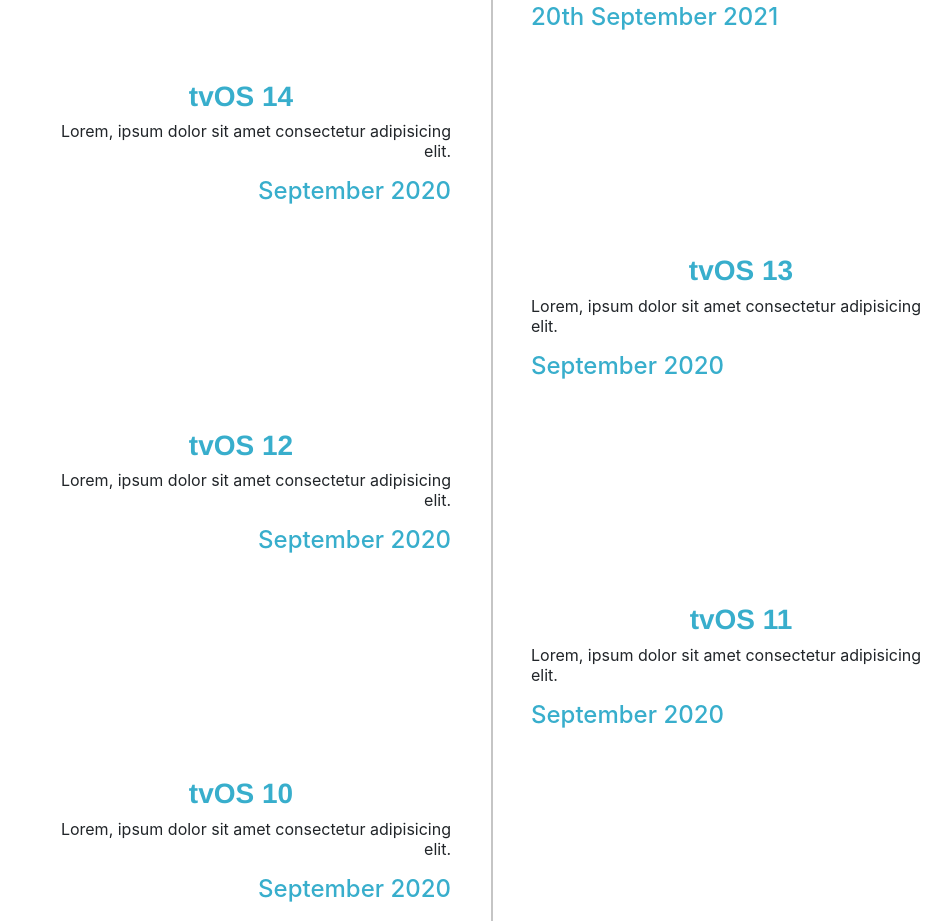
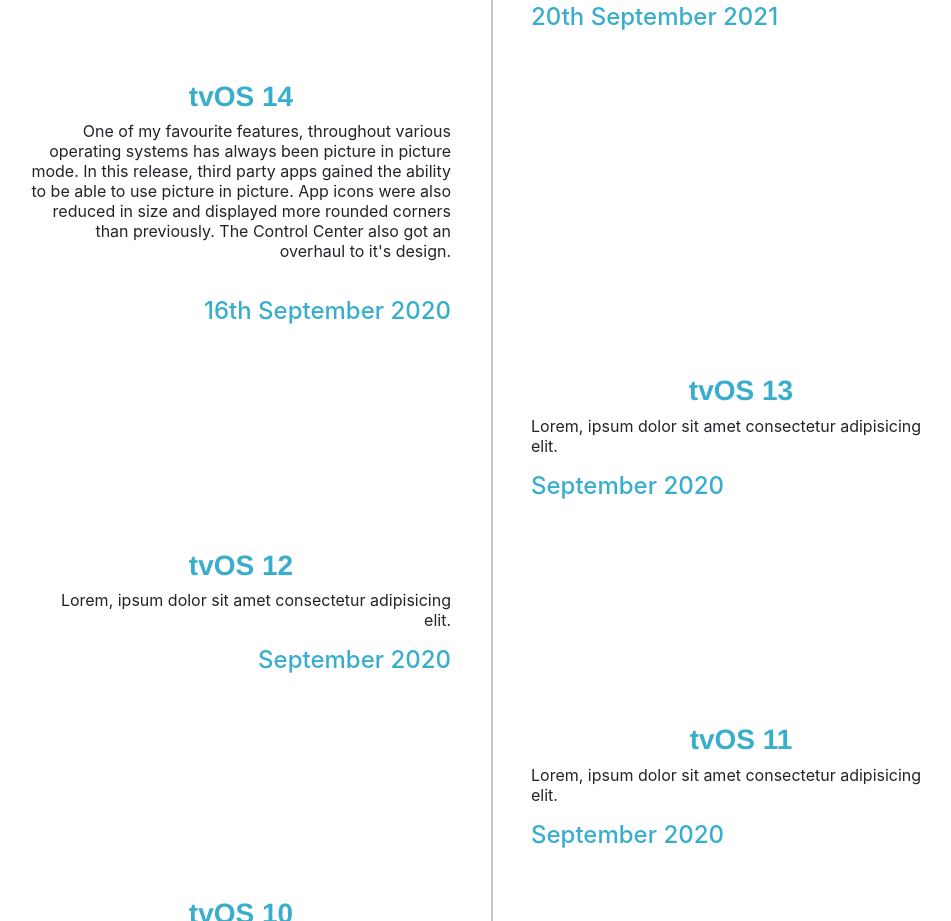
Before and after one commit to ChetanTakyar/Timelines, a plain HTML site: page pages/tvOS.html in a window 1280 px wide. Shown: the part 1019-1940 px from the top of the page, without its empty margins (149-1100 px from the left). Drawn offline with nearby package versions, Linux system fonts and the light colour scheme; files that its build step writes are made by us from their sources.

Commit message:
filled data for tvOS 14 #1

```diff
--- a/pages/tvOS.html
+++ b/pages/tvOS.html
@@ -80,10 +80,13 @@
             <li class="timeline-container">
                 <div class="timeline-content">
                     <h3>tvOS 14</h3>
-                    <p>Lorem, ipsum dolor sit amet consectetur adipisicing elit.</p>
+                    <p>
+                        One of my favourite features, throughout various operating systems has always been picture in picture mode. In this release, third party apps gained the ability to be able to use picture in picture. App icons were also reduced in size and displayed more rounded corners than previously. The Control Center also got an overhaul to it's design.
+                        <br><br>
+                    </p>
                 </div>
                 <div class="timeline-time">
-                    <h4>September 2020</h4>
+                    <h4>16th September 2020</h4>
                 </div>
             </li>
             <li class="timeline-container">
```
